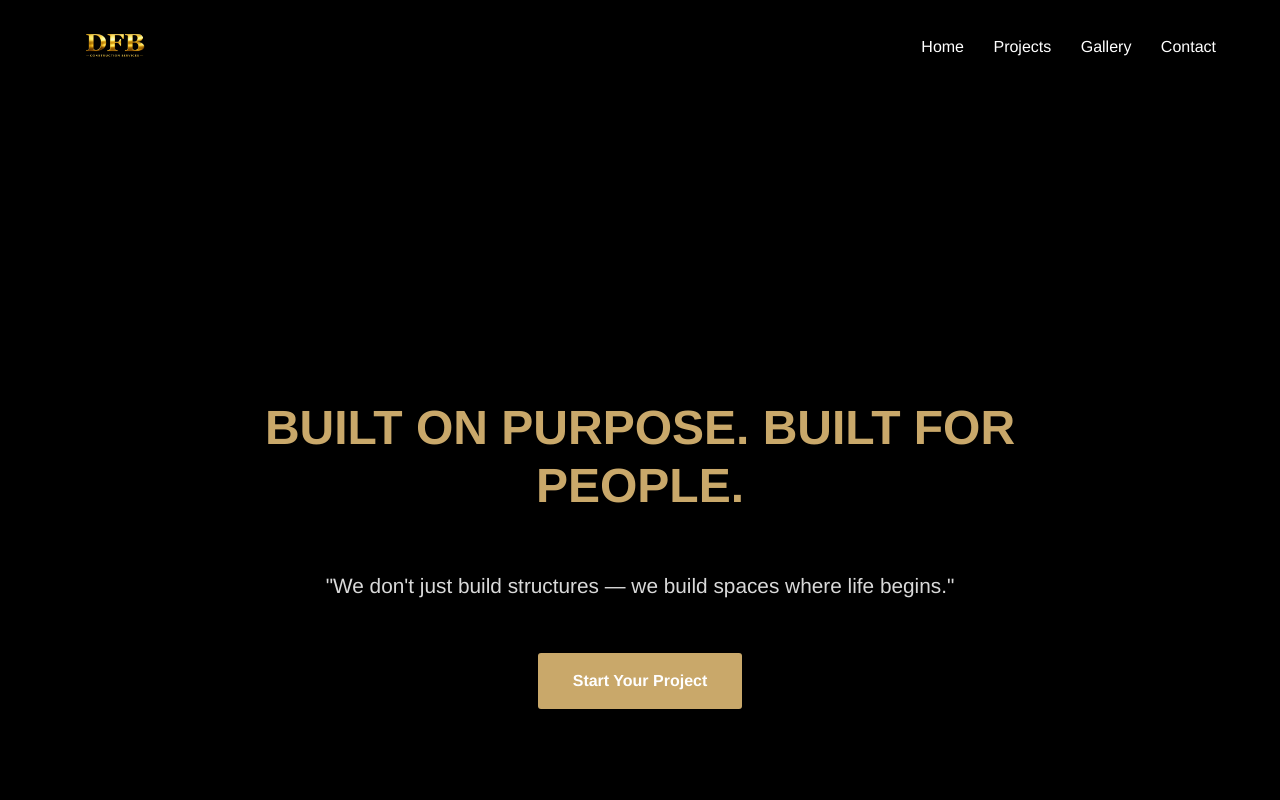
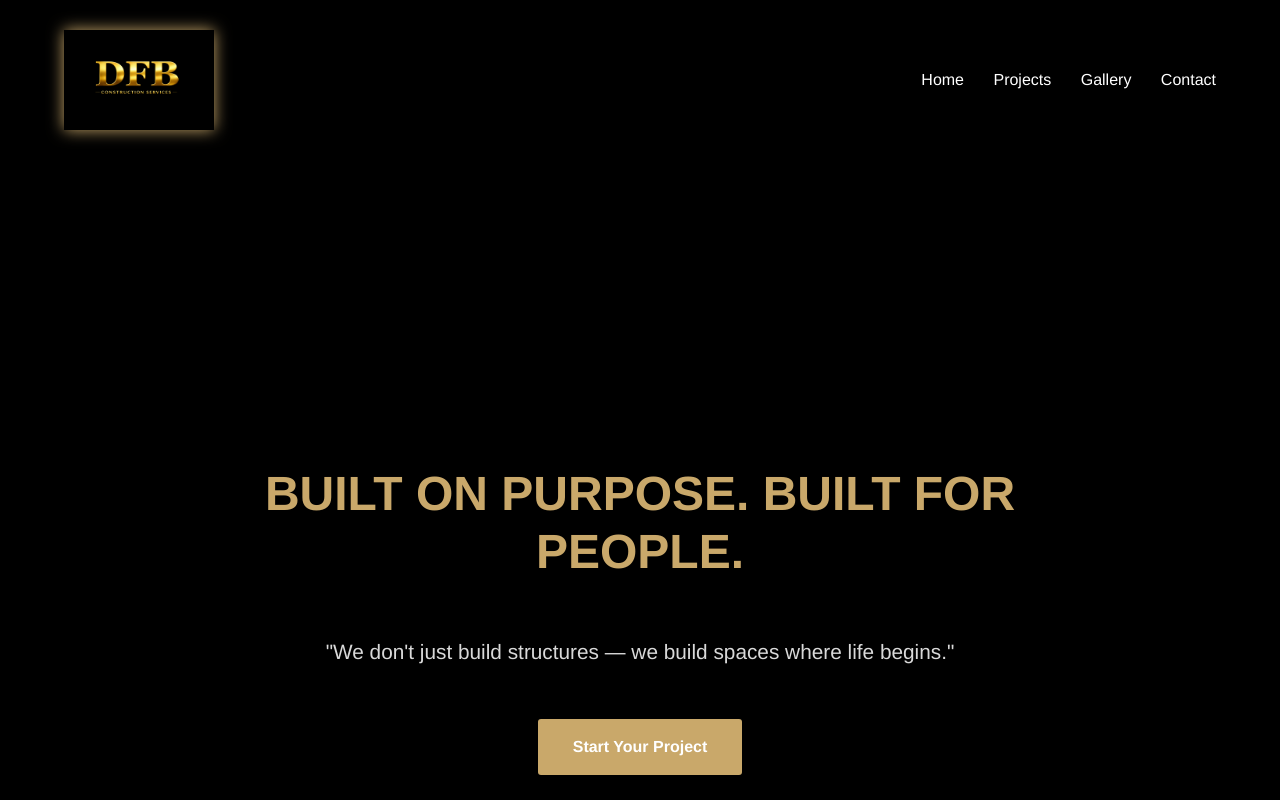
Before and after one commit to ymedseyer-glitch/DFB-Website, a plain HTML site: page index.html in a window 1280 px wide. Shown: the top 800 px of the page. Drawn offline with Linux system fonts and the light colour scheme.

```diff
--- a/index.html
+++ b/index.html
@@ -12,9 +12,12 @@
 <body>
 
 <!-- NAVIGATION -->
-<nav style="background: #000000;">
-    <div class="logo-container">
-        <img src="dfb-logo.png" alt="DFB Construction Services Logo" style="height: 70px;">
+<nav style="background: #000000; padding: 20px 5%;">
+    <div class="logo-container" style="padding: 10px 0;">
+        <img src="dfb-logo.png" alt="DFB Construction Services Logo" style="
+            height: 100px;
+            filter: drop-shadow(0 0 8px #C9A86A);
+        ">
     </div>
 
     <div class="hamburger" onclick="toggleMenu()" style="color: var(--accent);">☰</div>
--- a/style.css
+++ b/style.css
@@ -42,8 +42,15 @@
     gap: 12px;
 }
 
+.logo-container {
+    display: flex;
+    align-items: center;
+    padding: 10px 0;
+}
+
 .logo-container img {
-    height: 60px;
+    height: 100px; /* increased size */
+    filter: drop-shadow(0 0 8px var(--accent)); /* subtle gold glow */
 }
 
 .logo-text {
```
